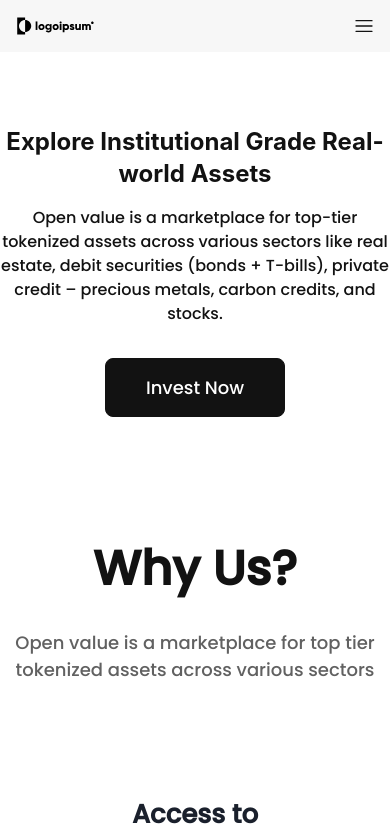
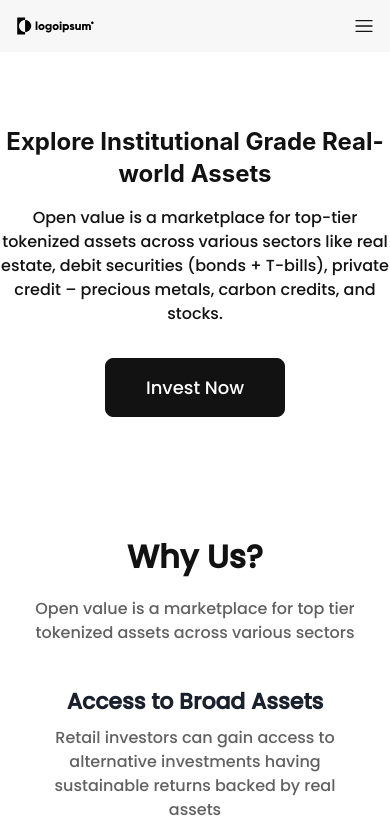
Before and after one commit to Shubham0850/openvalue, a Next.js app: page / in a window 390 px wide. Shown: the top 839 px of the page. Built offline with nearby package versions, Linux system fonts and the light colour scheme.

Commit message:
responsive why us

```diff
--- a/src/components/home/WhyUs.tsx
+++ b/src/components/home/WhyUs.tsx
@@ -5,33 +5,44 @@ const reasons = [
   {
     title: "Access to Broad Assets",
     description:
-      "Retail investors can gain access to alternative investments having sustainable returns backed by real assets ",
+      "Retail investors can gain access to alternative investments having sustainable returns backed by real assets ",
   },
   {
     title: "Fractionalization",
     description:
-      "Investors can own a fractional asset and be a owner in assets that typically are inaccessible without fractionalization. // reword ",
+      "Investors can own a fractional asset and be an owner in assets that typically are inaccessible without fractionalization. // reword ",
   },
   {
     title: "Transparency",
     description:
-      "All the transactions are recorded on the blockchain, making it fully transparent and immutable of ownership. ",
+      "All the transactions are recorded on the blockchain, making it fully transparent and immutable of ownership. ",
   },
   {
-    title: "Instant Settlement ",
+    title: "Instant Settlement ",
     description:
-      "Harness the power of DLT technologies to get instant settlements along with high liquidity and lower fees.  ",
+      "Harness the power of DLT technologies to get instant settlements along with high liquidity and lower fees. ",
   },
 ];
 
 function WhyUs() {
   return (
     <Container maxW={1300} p={{ base: "5vh 0px", md: "15vh 0px" }}>
-      <Box textAlign="center" mb={8}>
-        <Text as="h2" fontSize="48px" fontWeight="600" mb={6} color="#121212">
+      <Box textAlign="center" mb={{ base: 6, md: 8 }}>
+        <Text
+          as="h2"
+          fontSize={{ base: "32px", md: "48px" }}
+          fontWeight="600"
+          mb={{ base: 4, md: 6 }}
+          color="#121212"
+        >
           Why Us?
         </Text>
-        <Text fontSize="18px" fontWeight="300px" color="#616161" mb={28}>
+        <Text
+          fontSize={{ base: "16px", md: "18px" }}
+          fontWeight="300px"
+          color="#616161"
+          mb={{ base: 10, md: 28 }}
+        >
           Open value is a marketplace for top tier tokenized assets across
           various sectors
         </Text>
@@ -44,10 +55,15 @@ function WhyUs() {
               align="center"
               justify="center"
               textAlign="center"
-              width="48%"
+              width={{ base: "90%", md: "48%" }}
               margin="auto"
             >
-              <Text as="h3" fontSize="26px" fontWeight="600" mb={2}>
+              <Text
+                as="h3"
+                fontSize={{ base: "22px", md: "26px" }}
+                fontWeight="600"
+                mb={2}
+              >
                 {reason.title}
               </Text>
               <Text color="#616161">{reason.description}</Text>
```
